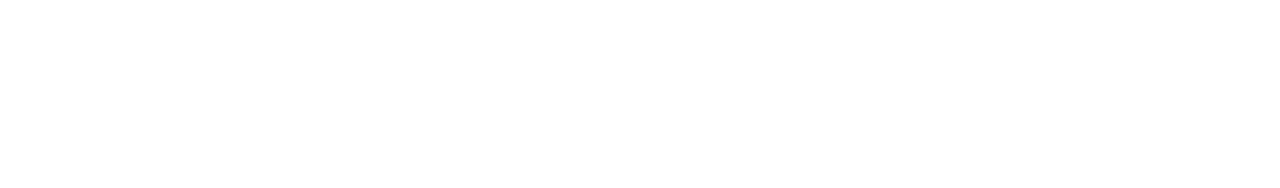
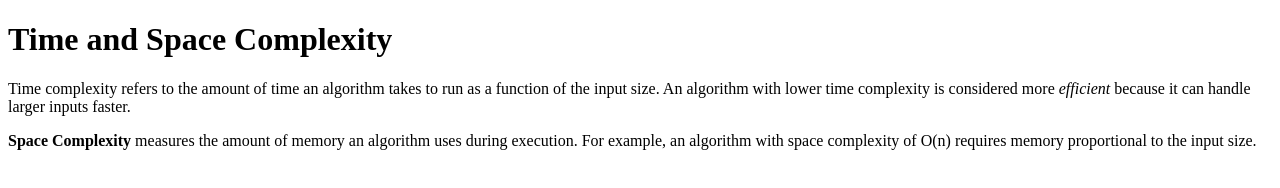
Before and after one commit to acciojob/time-and-space-complexity-AkkunurNithin, a website: page main.html in a window 1280 px wide. Drawn offline with Linux system fonts and the light colour scheme.

Commit message:
created a submission

```diff
--- a/main.html
+++ b/main.html
@@ -8,6 +8,20 @@
 
 <body>
 	<!-- the entire body must be written by student -->
+	 <!-- Heading -->
+    <h1>Time and Space Complexity</h1>
+
+    <!-- First Paragraph: Time Complexity -->
+    <p>
+        Time complexity refers to the amount of time an algorithm takes to run as a function of the input size.
+        An algorithm with lower time complexity is considered more <em>efficient</em> because it can handle larger inputs faster.
+    </p>
+
+    <!-- Second Paragraph: Space Complexity -->
+    <p>
+        <b>Space Complexity</b> measures the amount of memory an algorithm uses during execution.
+        For example, an algorithm with space complexity of O(n) requires memory proportional to the input size.
+    </p>
     <script type="text/javascript" src="./script.js">
 </script>
 
```
